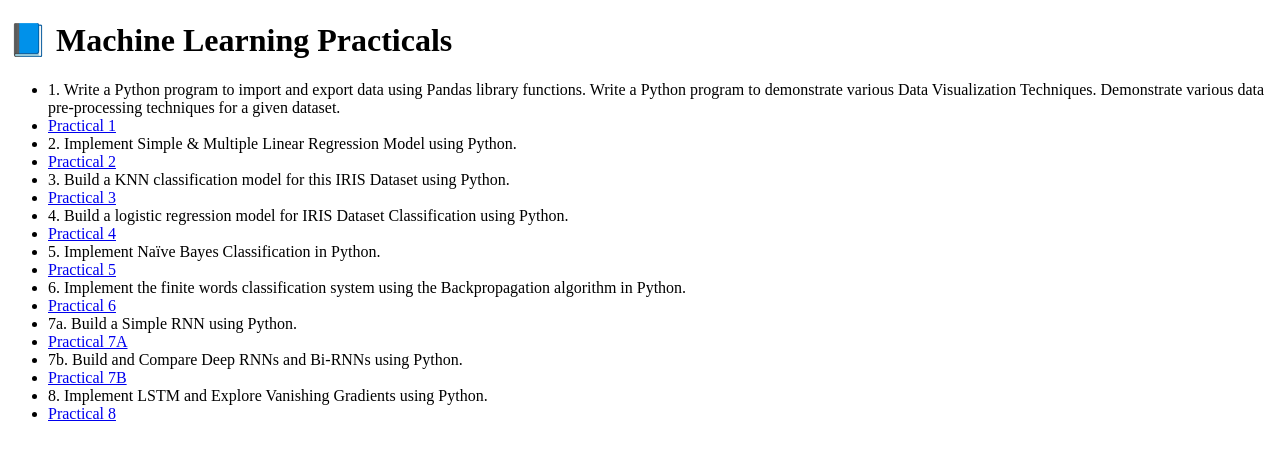
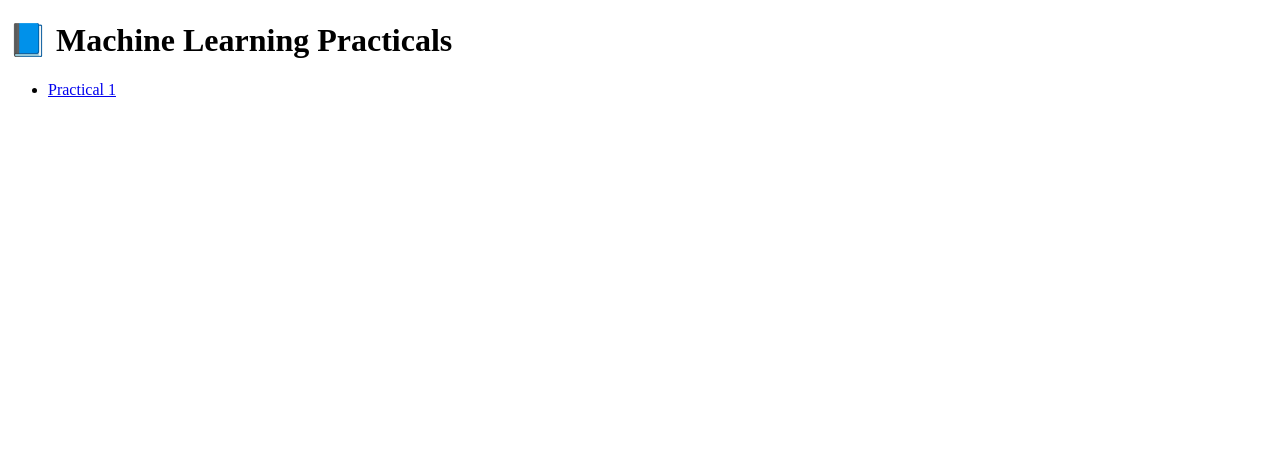
Before and after one commit to imcoderdev/ml, a plain HTML site: page index.html in a window 1280 px wide. Drawn offline with Linux system fonts and the light colour scheme.

Commit message:
Update index.html

```diff
--- a/index.html
+++ b/index.html
@@ -7,35 +7,7 @@
 <body>
   <h1>📘 Machine Learning Practicals</h1>
   <ul>
-    <li>1. Write a Python program to import and export data using Pandas library functions.
-Write a Python program to demonstrate various Data Visualization Techniques.
-Demonstrate various data pre-processing techniques for a given dataset.
-    </li>
-    <li><a href="ML_01.IPYNB" target="_blank">Practical 1</a></li>
-    <li>2. Implement Simple & Multiple Linear Regression Model using Python.
-    </li>
-    <li><a href="ML_02.ipynb" target="_blank">Practical 2</a></li>
-    <li>3. Build a KNN classification model for this IRIS Dataset using Python.
-    </li>
-    <li><a href="ML_03.ipynb" target="_blank">Practical 3</a></li>
-    <li>4. Build a logistic regression model for IRIS Dataset Classification using Python.
-    </li>
-    <li><a href="ML_04.IPYNB" target="_blank">Practical 4</a></li>
-    <li>5. Implement Naïve Bayes Classification in Python.
-    </li>
-    <li><a href="ML_05.IPYNB" target="_blank">Practical 5</a></li>
-    <li>6. Implement the finite words classification system using the Backpropagation algorithm in Python.
-    </li>
-    <li><a href="ML_06.IPYNB" target="_blank">Practical 6</a></li>
-    <li>7a. Build a Simple RNN using Python.
-    </li>
-    <li><a href="ML_07A.IPYNB" target="_blank">Practical 7A</a></li>
-    <li>7b. Build and Compare Deep RNNs and Bi-RNNs using Python.
-    </li>
-    <li><a href="ML_7B.ipynb" target="_blank">Practical 7B</a></li>
-    <li>8. Implement LSTM and Explore Vanishing Gradients using Python.
-    </li>
-    <li><a href="ML_08.ipynb" target="_blank">Practical 8</a></li>
+    <li><a href="mc codes.docx" target="_blank">Practical 1</a></li>
   </ul>
 </body>
 </html>
```
